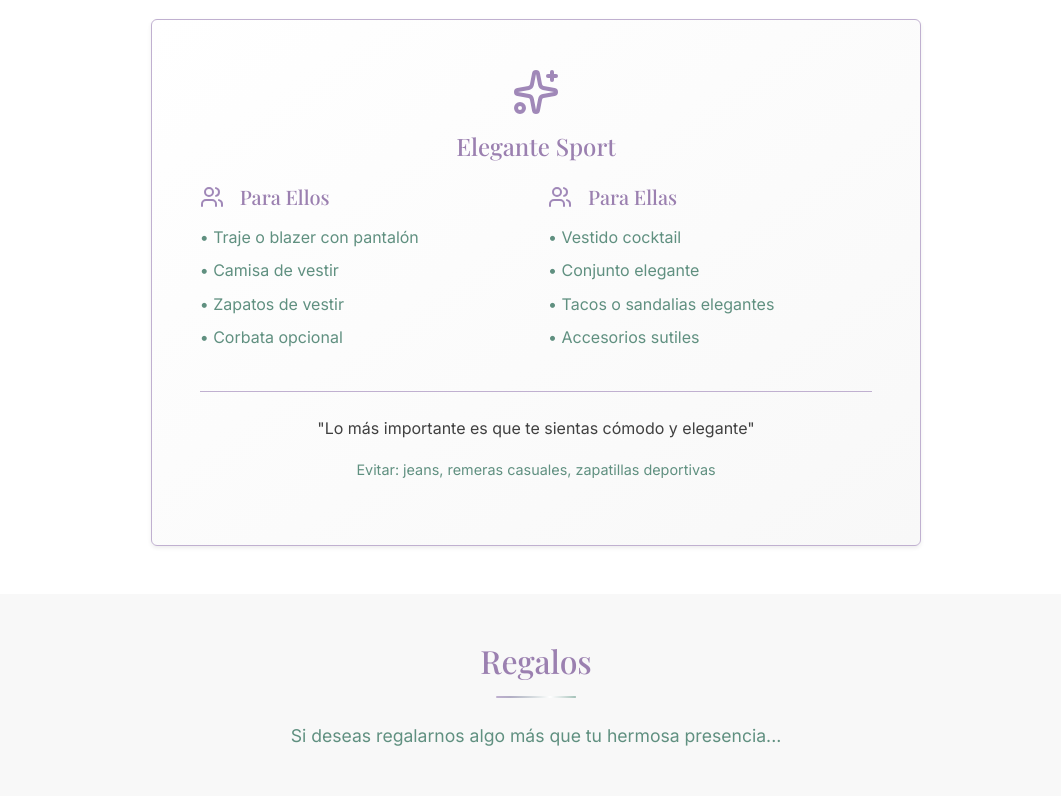
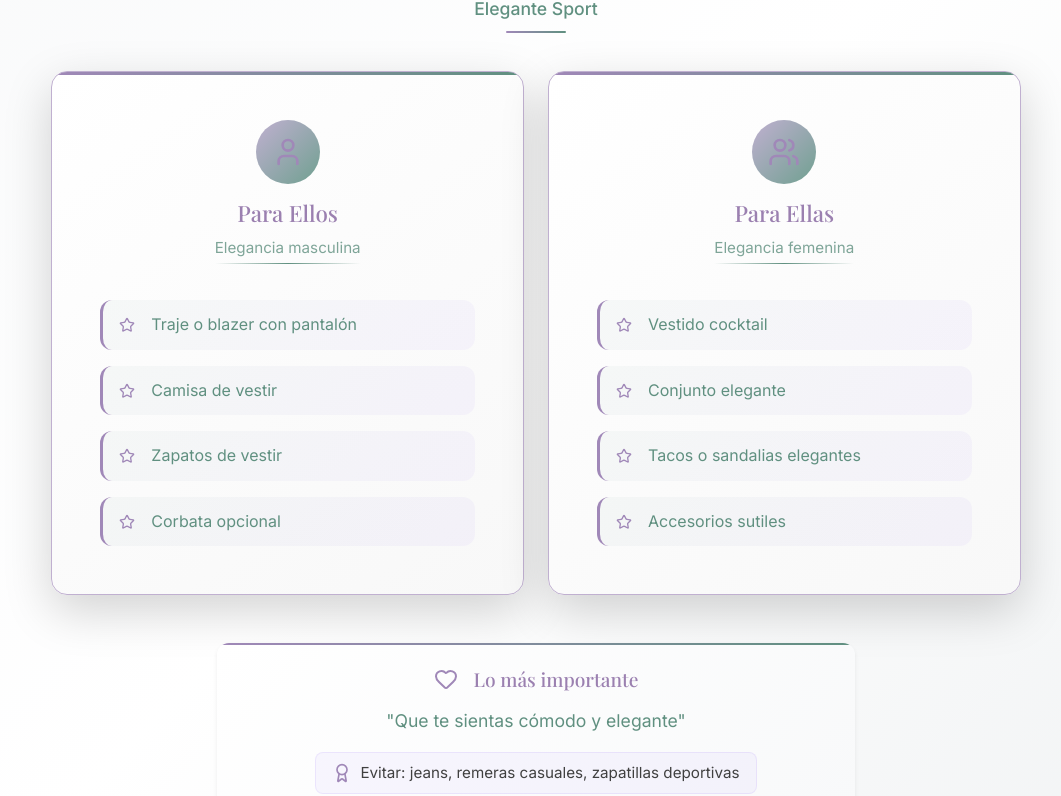
Before and after one commit to gleraromero/casamiento-sg, a React (Vite) app: page / in a window 1280 px wide. Shown: the part 3315-4111 px from the top of the page, without its empty margins (104-1165 px from the left). Built offline with nearby package versions, Linux system fonts and the light colour scheme; a web font is replaced by a local one.

Commit message:
feat: rediseñar sección dress code con estilo elegante y sofisticado

```diff
--- a/src/components/DressCode.tsx
+++ b/src/components/DressCode.tsx
@@ -1,86 +1,184 @@
 import React from 'react';
 import { Container, Row, Col, Card } from 'react-bootstrap';
-import { Sparkles, Users } from 'lucide-react';
+import { Sparkles, User, Users, Heart, Star, Award } from 'lucide-react';
 
 const DressCode: React.FC = () => {
   return (
     <section className="dress-code-section py-5">
       <Container>
         <Row className="justify-content-center">
-          <Col lg={8} md={10}>
+          <Col lg={10} md={12}>
             <div className="text-center mb-5">
-              <h3 className="font-serif text-purple mb-3" style={{ fontSize: '2rem' }}>
-                Dress Code
-              </h3>
-              <div className="divider mx-auto mb-4"></div>
-              <p className="font-sans text-teal mb-4" style={{ fontSize: '1.1rem' }}>
-                Una orientación para tu vestuario
-              </p>
-            </div>
-
-            <Card className="dress-code-card border-0 shadow-sm">
-              <Card.Body className="p-5">
-                <div className="text-center mb-4">
+              <div className="dress-code-header mb-4">
                 <Sparkles
-                    size={48}
+                  size={40}
                   className="text-purple mb-3"
                   style={{ color: 'var(--color-purple-medium)' }}
                 />
-                  <h4 className="font-serif text-purple mb-3" style={{ fontSize: '1.5rem' }}>
+                <h3 className="font-serif text-purple mb-3" style={{ fontSize: '2.2rem' }}>
+                  Dress Code
+                </h3>
+                <div className="divider mx-auto mb-3"></div>
+                <p className="font-sans text-teal mb-0" style={{ fontSize: '1.1rem', fontWeight: '500' }}>
                   Elegante Sport
-                  </h4>
+                </p>
+              </div>
             </div>
 
             <Row className="g-4">
-                  <Col md={6}>
-                    <div className="dress-item">
-                      <div className="d-flex align-items-center mb-3">
+              {/* Para Ellos */}
+              <Col lg={6} md={12}>
+                <Card className="dress-code-card border-0 shadow-lg h-100">
+                  <Card.Body className="p-5">
+                    <div className="dress-card-header text-center mb-4">
+                      <div className="dress-icon-wrapper mb-3">
+                        <User
+                          size={32}
+                          className="text-purple"
+                          style={{ color: 'var(--color-purple-medium)' }}
+                        />
+                      </div>
+                      <h4 className="font-serif text-purple mb-2" style={{ fontSize: '1.4rem' }}>
+                        Para Ellos
+                      </h4>
+                      <div className="dress-subtitle">
+                        <p className="font-sans text-teal mb-0" style={{ fontSize: '0.95rem', opacity: '0.8' }}>
+                          Elegancia masculina
+                        </p>
+                      </div>
+                    </div>
+
+                    <div className="dress-options">
+                      <div className="dress-option mb-3">
+                        <div className="d-flex align-items-center">
+                          <Star size={16} className="text-purple me-3" style={{ color: 'var(--color-purple-medium)' }} />
+                          <span className="font-sans text-teal" style={{ fontSize: '1rem' }}>
+                            Traje o blazer con pantalón
+                          </span>
+                        </div>
+                      </div>
+                      <div className="dress-option mb-3">
+                        <div className="d-flex align-items-center">
+                          <Star size={16} className="text-purple me-3" style={{ color: 'var(--color-purple-medium)' }} />
+                          <span className="font-sans text-teal" style={{ fontSize: '1rem' }}>
+                            Camisa de vestir
+                          </span>
+                        </div>
+                      </div>
+                      <div className="dress-option mb-3">
+                        <div className="d-flex align-items-center">
+                          <Star size={16} className="text-purple me-3" style={{ color: 'var(--color-purple-medium)' }} />
+                          <span className="font-sans text-teal" style={{ fontSize: '1rem' }}>
+                            Zapatos de vestir
+                          </span>
+                        </div>
+                      </div>
+                      <div className="dress-option">
+                        <div className="d-flex align-items-center">
+                          <Star size={16} className="text-purple me-3" style={{ color: 'var(--color-purple-medium)' }} />
+                          <span className="font-sans text-teal" style={{ fontSize: '1rem' }}>
+                            Corbata opcional
+                          </span>
+                        </div>
+                      </div>
+                    </div>
+                  </Card.Body>
+                </Card>
+              </Col>
+
+              {/* Para Ellas */}
+              <Col lg={6} md={12}>
+                <Card className="dress-code-card border-0 shadow-lg h-100">
+                  <Card.Body className="p-5">
+                    <div className="dress-card-header text-center mb-4">
+                      <div className="dress-icon-wrapper mb-3">
                         <Users
+                          size={32}
+                          className="text-purple"
+                          style={{ color: 'var(--color-purple-medium)' }}
+                        />
+                      </div>
+                      <h4 className="font-serif text-purple mb-2" style={{ fontSize: '1.4rem' }}>
+                        Para Ellas
+                      </h4>
+                      <div className="dress-subtitle">
+                        <p className="font-sans text-teal mb-0" style={{ fontSize: '0.95rem', opacity: '0.8' }}>
+                          Elegancia femenina
+                        </p>
+                      </div>
+                    </div>
+
+                    <div className="dress-options">
+                      <div className="dress-option mb-3">
+                        <div className="d-flex align-items-center">
+                          <Star size={16} className="text-purple me-3" style={{ color: 'var(--color-purple-medium)' }} />
+                          <span className="font-sans text-teal" style={{ fontSize: '1rem' }}>
+                            Vestido cocktail
+                          </span>
+                        </div>
+                      </div>
+                      <div className="dress-option mb-3">
+                        <div className="d-flex align-items-center">
+                          <Star size={16} className="text-purple me-3" style={{ color: 'var(--color-purple-medium)' }} />
+                          <span className="font-sans text-teal" style={{ fontSize: '1rem' }}>
+                            Conjunto elegante
+                          </span>
+                        </div>
+                      </div>
+                      <div className="dress-option mb-3">
+                        <div className="d-flex align-items-center">
+                          <Star size={16} className="text-purple me-3" style={{ color: 'var(--color-purple-medium)' }} />
+                          <span className="font-sans text-teal" style={{ fontSize: '1rem' }}>
+                            Tacos o sandalias elegantes
+                          </span>
+                        </div>
+                      </div>
+                      <div className="dress-option">
+                        <div className="d-flex align-items-center">
+                          <Star size={16} className="text-purple me-3" style={{ color: 'var(--color-purple-medium)' }} />
+                          <span className="font-sans text-teal" style={{ fontSize: '1rem' }}>
+                            Accesorios sutiles
+                          </span>
+                        </div>
+                      </div>
+                    </div>
+                  </Card.Body>
+                </Card>
+              </Col>
+            </Row>
+
+            {/* Nota importante */}
+            <Row className="justify-content-center mt-5">
+              <Col lg={8} md={10}>
+                <Card className="dress-note-card border-0 shadow-sm">
+                  <Card.Body className="p-4 text-center">
+                    <div className="d-flex align-items-center justify-content-center mb-3">
+                      <Heart
                         size={24}
                         className="text-purple me-3"
                         style={{ color: 'var(--color-purple-medium)' }}
                       />
-                        <h5 className="font-serif text-purple mb-0">Para Ellos</h5>
+                      <h5 className="font-serif text-purple mb-0" style={{ fontSize: '1.2rem' }}>
+                        Lo más importante
+                      </h5>
                     </div>
-                      <ul className="font-sans text-teal" style={{ fontSize: '1rem', listStyle: 'none', paddingLeft: '0' }}>
-                        <li className="mb-2">• Traje o blazer con pantalón</li>
-                        <li className="mb-2">• Camisa de vestir</li>
-                        <li className="mb-2">• Zapatos de vestir</li>
-                        <li className="mb-2">• Corbata opcional</li>
-                      </ul>
-                    </div>
-                  </Col>
-
-                  <Col md={6}>
-                    <div className="dress-item">
-                      <div className="d-flex align-items-center mb-3">
-                        <Users
-                          size={24}
-                          className="text-purple me-3"
+                    <p className="font-sans text-teal mb-3" style={{ fontSize: '1.1rem', fontStyle: 'italic' }}>
+                      "Que te sientas cómodo y elegante"
+                    </p>
+                    <div className="dress-avoid">
+                      <Award
+                        size={20}
+                        className="text-purple me-2"
                         style={{ color: 'var(--color-purple-medium)' }}
                       />
-                        <h5 className="font-serif text-purple mb-0">Para Ellas</h5>
-                      </div>
-                      <ul className="font-sans text-teal" style={{ fontSize: '1rem', listStyle: 'none', paddingLeft: '0' }}>
-                        <li className="mb-2">• Vestido cocktail</li>
-                        <li className="mb-2">• Conjunto elegante</li>
-                        <li className="mb-2">• Tacos o sandalias elegantes</li>
-                        <li className="mb-2">• Accesorios sutiles</li>
-                      </ul>
-                    </div>
-                  </Col>
-                </Row>
-
-                <div className="text-center mt-4 pt-4" style={{ borderTop: '1px solid var(--color-purple-light)' }}>
-                  <p className="font-sans text-gray mb-3" style={{ fontSize: '1rem', fontStyle: 'italic' }}>
-                    "Lo más importante es que te sientas cómodo y elegante"
-                  </p>
-                  <p className="font-sans text-teal" style={{ fontSize: '0.9rem' }}>
+                      <span className="font-sans text-gray" style={{ fontSize: '0.95rem' }}>
                         Evitar: jeans, remeras casuales, zapatillas deportivas
-                  </p>
+                      </span>
                     </div>
                   </Card.Body>
                 </Card>
+              </Col>
+            </Row>
           </Col>
         </Row>
       </Container>
--- a/src/styles/components.css
+++ b/src/styles/components.css
@@ -396,7 +396,127 @@
 
 /* Dress Code */
 .dress-code-section {
-  background-color: var(--color-white);
+  background: linear-gradient(135deg, #f8f9fa 0%, #ffffff 50%, #f1f3f4 100%);
+}
+
+.dress-code-header {
+  position: relative;
+}
+
+.dress-code-header::after {
+  content: '';
+  position: absolute;
+  bottom: -10px;
+  left: 50%;
+  transform: translateX(-50%);
+  width: 60px;
+  height: 2px;
+  background: linear-gradient(90deg, var(--color-purple-medium), var(--color-teal-medium));
+  border-radius: 1px;
+}
+
+.dress-code-card {
+  background: linear-gradient(145deg, #ffffff 0%, #fafbfc 100%);
+  border-radius: 16px !important;
+  transition: all 0.4s cubic-bezier(0.4, 0, 0.2, 1);
+  overflow: hidden;
+  position: relative;
+}
+
+.dress-code-card::before {
+  content: '';
+  position: absolute;
+  top: 0;
+  left: 0;
+  right: 0;
+  height: 3px;
+  background: linear-gradient(90deg, var(--color-purple-medium), var(--color-teal-medium));
+}
+
+.dress-code-card:hover {
+  transform: translateY(-8px);
+  box-shadow: 0 20px 40px rgba(0, 0, 0, 0.1) !important;
+}
+
+.dress-card-header {
+  position: relative;
+}
+
+.dress-icon-wrapper {
+  display: inline-flex;
+  align-items: center;
+  justify-content: center;
+  width: 64px;
+  height: 64px;
+  background: linear-gradient(135deg, var(--color-purple-light), var(--color-teal-light));
+  border-radius: 50%;
+  margin: 0 auto;
+  transition: all 0.3s ease;
+}
+
+.dress-code-card:hover .dress-icon-wrapper {
+  transform: scale(1.1);
+  background: linear-gradient(135deg, var(--color-purple-medium), var(--color-teal-medium));
+}
+
+.dress-subtitle {
+  position: relative;
+  display: inline-block;
+}
+
+.dress-subtitle::after {
+  content: '';
+  position: absolute;
+  bottom: -4px;
+  left: 0;
+  right: 0;
+  height: 1px;
+  background: linear-gradient(90deg, transparent, var(--color-teal-medium), transparent);
+}
+
+.dress-options {
+  padding-top: 1rem;
+}
+
+.dress-option {
+  padding: 0.75rem 1rem;
+  background: linear-gradient(135deg, rgba(112, 160, 144, 0.05), rgba(139, 92, 246, 0.05));
+  border-radius: 12px;
+  border-left: 3px solid var(--color-purple-medium);
+  transition: all 0.3s ease;
+}
+
+.dress-option:hover {
+  background: linear-gradient(135deg, rgba(112, 160, 144, 0.1), rgba(139, 92, 246, 0.1));
+  transform: translateX(4px);
+  box-shadow: 0 4px 12px rgba(0, 0, 0, 0.08);
+}
+
+.dress-note-card {
+  background: linear-gradient(135deg, #ffffff 0%, #f8f9fa 100%);
+  border-radius: 12px !important;
+  border: 1px solid rgba(139, 92, 246, 0.1);
+  position: relative;
+  overflow: hidden;
+}
+
+.dress-note-card::before {
+  content: '';
+  position: absolute;
+  top: 0;
+  left: 0;
+  right: 0;
+  height: 2px;
+  background: linear-gradient(90deg, var(--color-purple-medium), var(--color-teal-medium));
+}
+
+.dress-avoid {
+  display: inline-flex;
+  align-items: center;
+  padding: 0.5rem 1rem;
+  background: rgba(139, 92, 246, 0.05);
+  border-radius: 8px;
+  border: 1px solid rgba(139, 92, 246, 0.1);
 }
 
 .dress-code-card {
```
Lines whose indentation alone changed are shown as unchanged.
